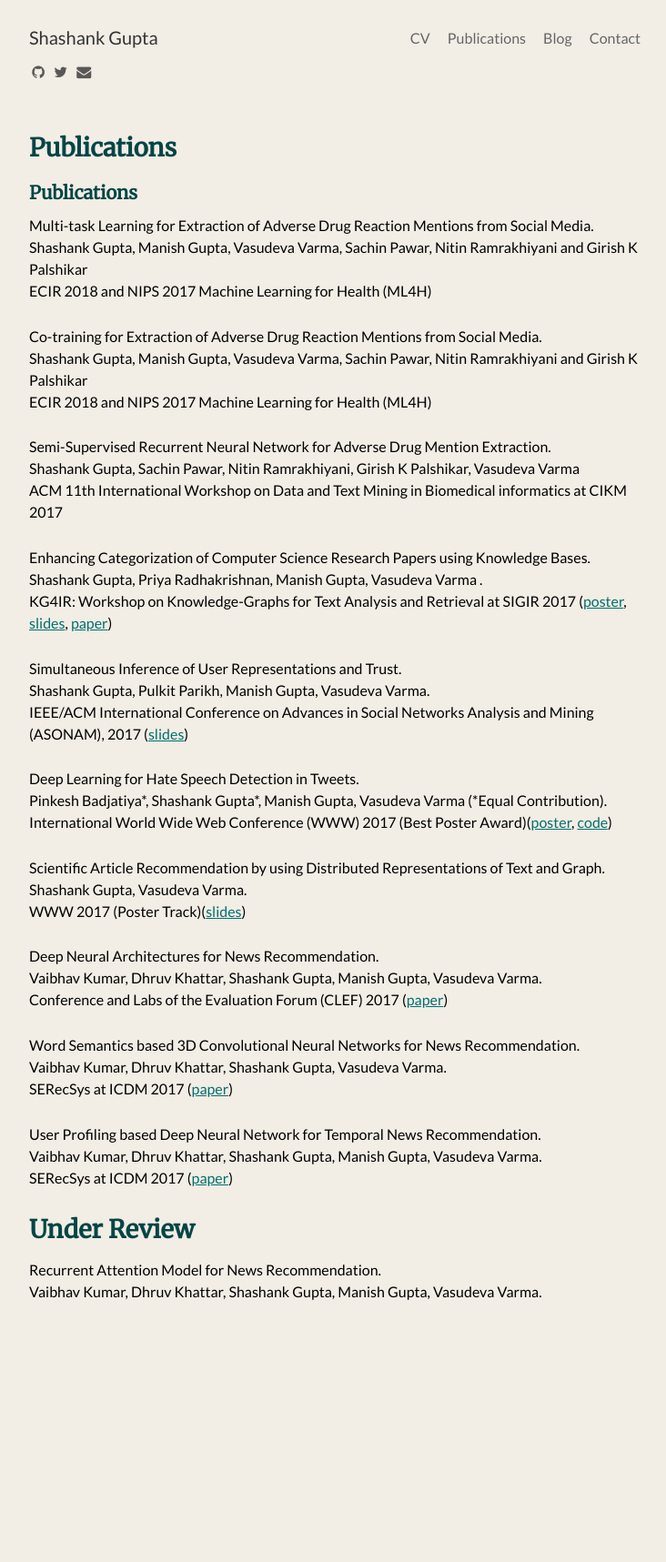
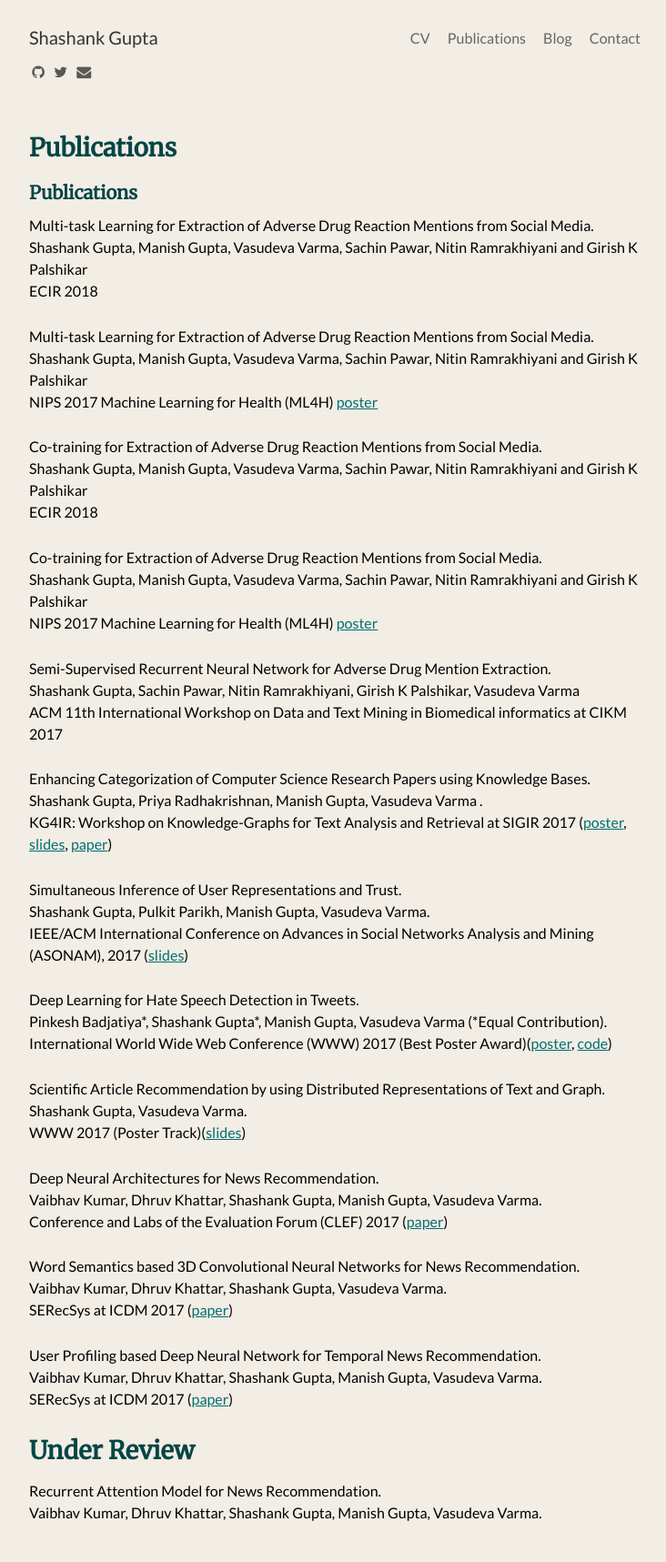
Before and after one commit to shashankg7/shashankg7.github.io, a Jekyll site: the page built from publications.md, in a window 1280 px wide. Shown: the whole page at 91% size, without its empty margins (272-1004 px from the left). Built offline with Jekyll 4.4.1, drawn with Linux system fonts in a browser that asks for light colours; nearby versions of some CDN libraries; our own code applies the rules of GitHub Pages for plain Markdown files; before the commit the page ends 1474 px from its top, so only the background shows below that.

Commit message:
Update publications.md

```diff
--- a/publications.md
+++ b/publications.md
@@ -7,11 +7,19 @@
 
 Multi-task Learning for Extraction of Adverse Drug Reaction Mentions from Social Media. <br>
 Shashank Gupta, Manish Gupta, Vasudeva Varma, Sachin Pawar, Nitin Ramrakhiyani and Girish K Palshikar <br>
-ECIR 2018 and NIPS 2017 Machine Learning for Health (ML4H)
+ECIR 2018
+
+Multi-task Learning for Extraction of Adverse Drug Reaction Mentions from Social Media. <br>
+Shashank Gupta, Manish Gupta, Vasudeva Varma, Sachin Pawar, Nitin Ramrakhiyani and Girish K Palshikar <br>
+NIPS 2017 Machine Learning for Health (ML4H) [poster](https://drive.google.com/file/d/1IXywppgZUpr0rEzbUWVXZovQ1sod8jux/view?usp=sharing)
 
 Co-training for Extraction of Adverse Drug Reaction Mentions from Social Media. <br>
 Shashank Gupta, Manish Gupta, Vasudeva Varma, Sachin Pawar, Nitin Ramrakhiyani and Girish K Palshikar <br>
-ECIR 2018 and NIPS 2017 Machine Learning for Health (ML4H)
+ECIR 2018
+
+Co-training for Extraction of Adverse Drug Reaction Mentions from Social Media. <br>
+Shashank Gupta, Manish Gupta, Vasudeva Varma, Sachin Pawar, Nitin Ramrakhiyani and Girish K Palshikar <br>
+NIPS 2017 Machine Learning for Health (ML4H) [poster](https://drive.google.com/file/d/1RoKX_BW1H6QO89Jo9DIKZMoxGIP_BmJv/view?usp=sharing)
 
 Semi-Supervised Recurrent Neural Network for Adverse Drug Mention Extraction. <br>
 Shashank Gupta, Sachin Pawar, Nitin Ramrakhiyani, Girish K Palshikar, Vasudeva Varma <br>
```
